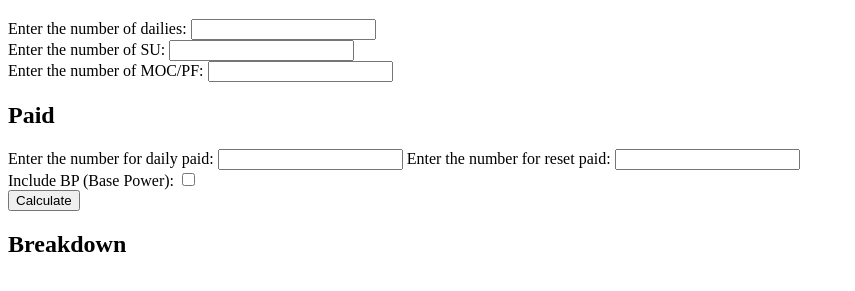
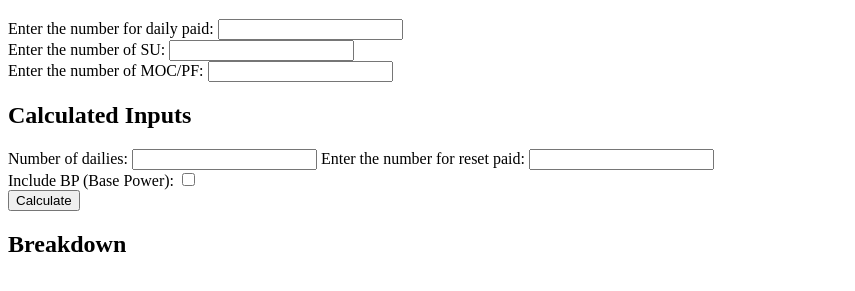
Before and after one commit to SinFreyja/HSR-Stellar-Jade-Calculations, a plain HTML site: page index.html in a window 1280 px wide. Shown: the part 61-352 px from the top of the page, without its empty margins (0-855 px from the left). Drawn offline with Linux system fonts and the light colour scheme.

Commit message:
Update index.html

```diff
--- a/index.html
+++ b/index.html
@@ -8,8 +8,8 @@
 <body>
     <h1>Calculator</h1>
     <div>
-        <label for="dailiesInput">Enter the number of dailies:</label>
-        <input type="number" id="dailiesInput">
+        <label for="dailyPaidInput">Enter the number for daily paid:</label>
+        <input type="number" id="dailyPaidInput">
     </div>
 
     <div>
@@ -23,9 +23,9 @@
     </div>
 
     <div>
-        <h2>Paid</h2>
-        <label for="dailyPaidInput">Enter the number for daily paid:</label>
-        <input type="number" id="dailyPaidInput">
+        <h2>Calculated Inputs</h2>
+        <label for="dailiesInput">Number of dailies:</label>
+        <input type="number" id="dailiesInput" readonly>
 
         <label for="resetPaidInput">Enter the number for reset paid:</label>
         <input type="number" id="resetPaidInput">
@@ -46,11 +46,15 @@
     <p id="totalResult"></p>
 
     <script>
+        document.getElementById("dailyPaidInput").addEventListener("input", function() {
+            document.getElementById("dailiesInput").value = this.value;
+        });
+
         function calculate() {
-            var dailies = parseInt(document.getElementById("dailiesInput").value) || 0;
+            var dailyPaid = parseInt(document.getElementById("dailyPaidInput").value) || 0;
             var su = parseInt(document.getElementById("suInput").value) || 0;
             var mocPf = parseInt(document.getElementById("mocPfInput").value) || 0;
-            var dailyPaid = parseInt(document.getElementById("dailyPaidInput").value) || 0;
+            var dailies = parseInt(document.getElementById("dailiesInput").value) || 0;
             var resetPaid = parseInt(document.getElementById("resetPaidInput").value) || 0;
             var includeBP = document.getElementById("includeBP").checked;
 
```
